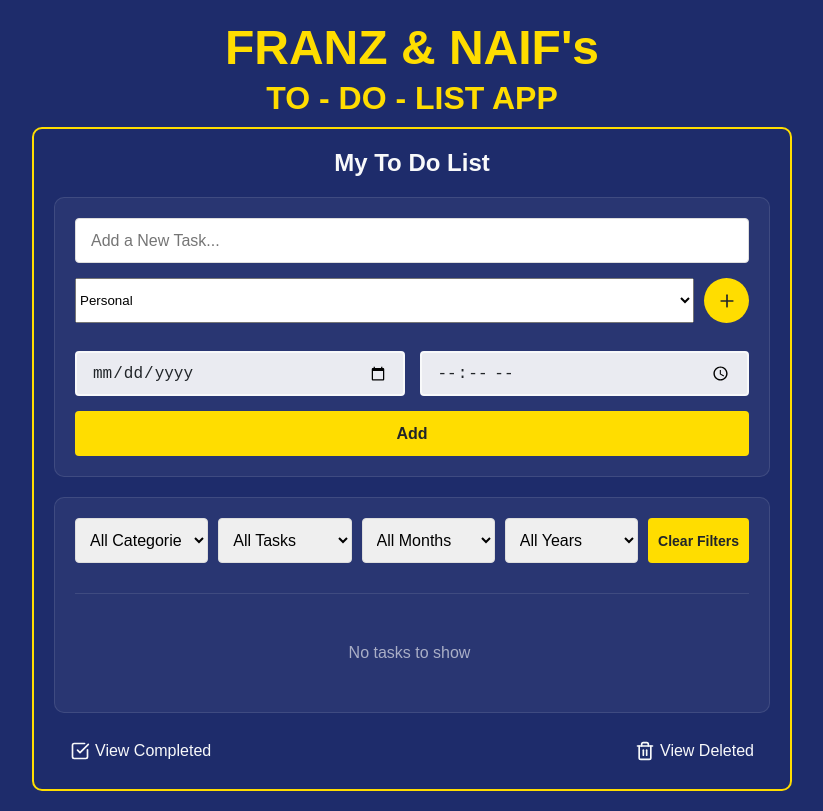
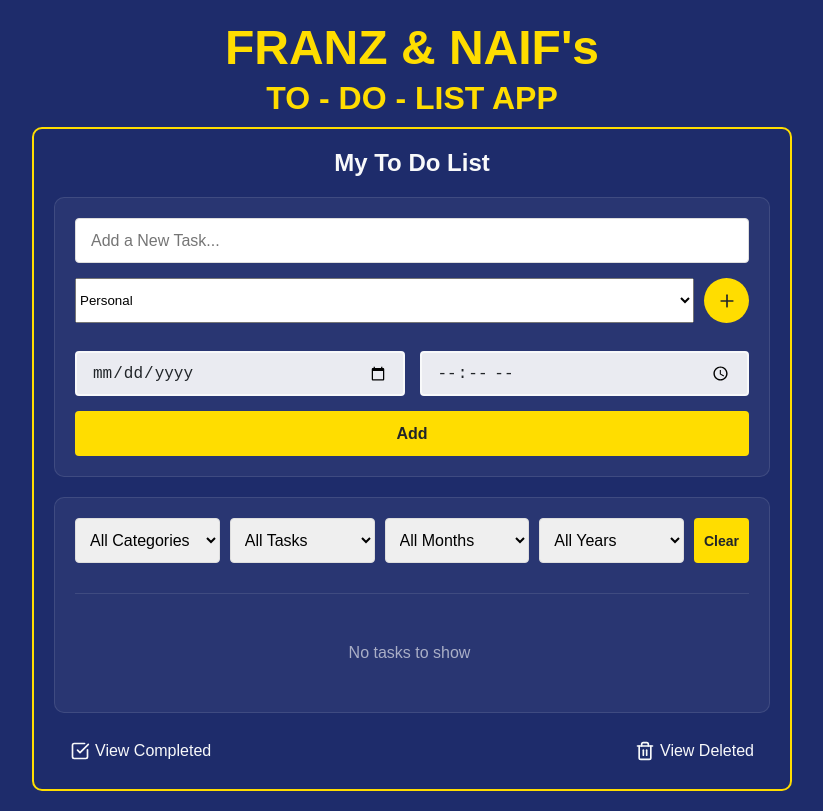
Before and after one commit to Fariss14/to-do-list-app, a React (Vite) app: page / in a window 1280 px wide. Shown: the whole page, without its empty margins (228-1051 px from the left). Built offline with nearby package versions, Linux system fonts and the light colour scheme.

Commit message:
Update TaskFilter.jsx

```diff
--- a/src/components/TaskFilter.jsx
+++ b/src/components/TaskFilter.jsx
@@ -31,11 +31,10 @@ function TaskFilter({ categories, onFilterChange }) {
     })),
   ]
 
-  // Status options
   const statuses = [
     { value: "All", label: "All Tasks" },
-    { value: "Active", label: "Active Tasks" },
-    { value: "Overdue", label: "Overdue Tasks" },
+    { value: "Active", label: "Active" },
+    { value: "Overdue", label: "Overdue" },
   ]
 
   const handleCategoryChange = (e) => {
@@ -135,7 +134,7 @@ function TaskFilter({ categories, onFilterChange }) {
       </div>
 
       <button className="btn btn-sm" onClick={clearFilters}>
-        Clear Filters
+        Clear
       </button>
     </div>
   )
```
